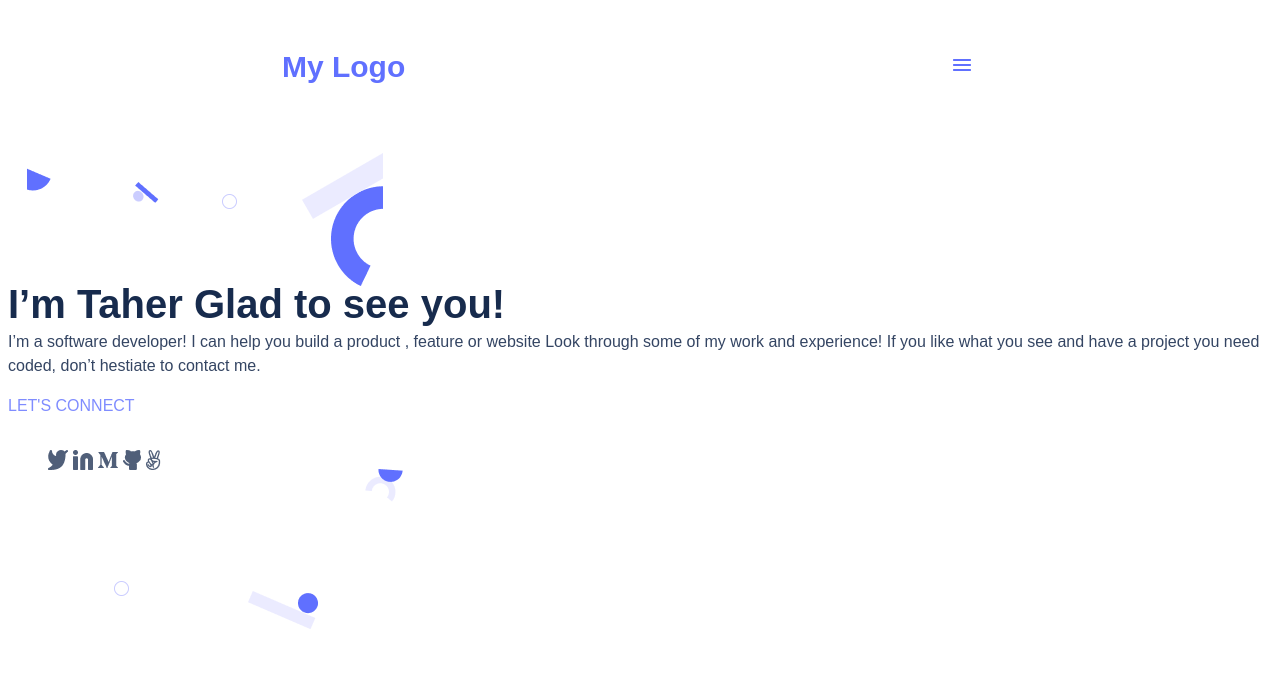
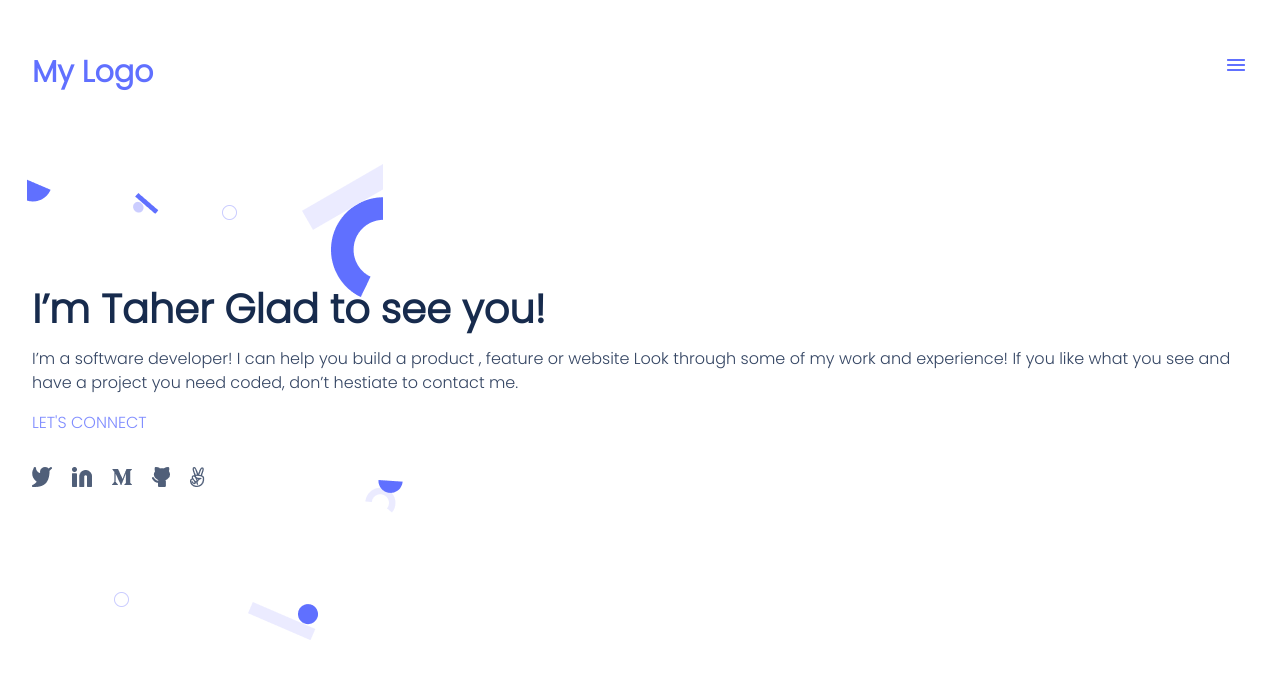
Before and after one commit to taher-software/Portfolio-setup-and-mobile-version-skeleton, a plain HTML site: page index.html in a window 1280 px wide. Drawn offline with Linux system fonts and the light colour scheme.

Commit message:
Adjust the margins accordingly to figma template.

```diff
--- a/index.html
+++ b/index.html
@@ -3,7 +3,10 @@
     <head>
         <meta charset="utf-8">
         <title> Taher Haggui </title>
-        <link rel="stylesheet" type="text/css" href="styles/style.css">
+        <link rel="stylesheet" type="text/css" href="styles/style.css"
+        <link rel="preconnect" href="https://fonts.googleapis.com">
+        <link rel="preconnect" href="https://fonts.gstatic.com" crossorigin>
+        <link href="https://fonts.googleapis.com/css2?family=Poppins:ital,wght@0,300;1,100;1,600&display=swap" rel="stylesheet">
         <meta name="viewport" content="width=device-width, initial-scale=1">
     </head>
     <body>
--- a/styles/style.css
+++ b/styles/style.css
@@ -1,6 +1,6 @@
 #nav {
   display: flex;
-  justify-content: space-around;
+  justify-content: space-between;
   margin-top: 50px;
 }
 
@@ -13,6 +13,7 @@
   display: flex;
   align-items: center;
   text-align: center;
+  margin-left: 24px;
 }
 
 #nav a:hover {
@@ -67,7 +68,8 @@ section h1 {
   color: #172b4d;
   line-height: 52px;
   text-align: start;
-  margin: 0;
+  margin: 0 24px;
+  text-align: start;
 }
 
 section p {
@@ -76,7 +78,10 @@ section p {
   font-size: 16px;
   line-height: 24px;
   color: #344563;
-  margin: 0;
+  margin-left: 24px;
+  margin-right: 24px;
+  margin-top: 12px;
+  margin: 12px 24px 0 24px;
 }
 
 section p:hover {
@@ -98,6 +103,7 @@ footer h3 {
   font-size: 16px;
   line-height: 24px;
   color: #7f8cff;
+  margin-left: 24px;
 }
 
 footer h3:hover {
@@ -109,16 +115,17 @@ footer h3:hover {
 section footer {
   display: flex;
   flex-direction: column;
-  flex-wrap: nowrap;
 }
 
 div ul {
   display: flex;
   align-items: center;
+  padding-left: 0;
+  margin-left: 24px;
 }
 
 li { list-style-type: none; }
 
-.icon { margin-right: 5px; }
+.icon { margin-right: 20px; }
 
 .icon:hover { background-color: #23a3fa; }
```
